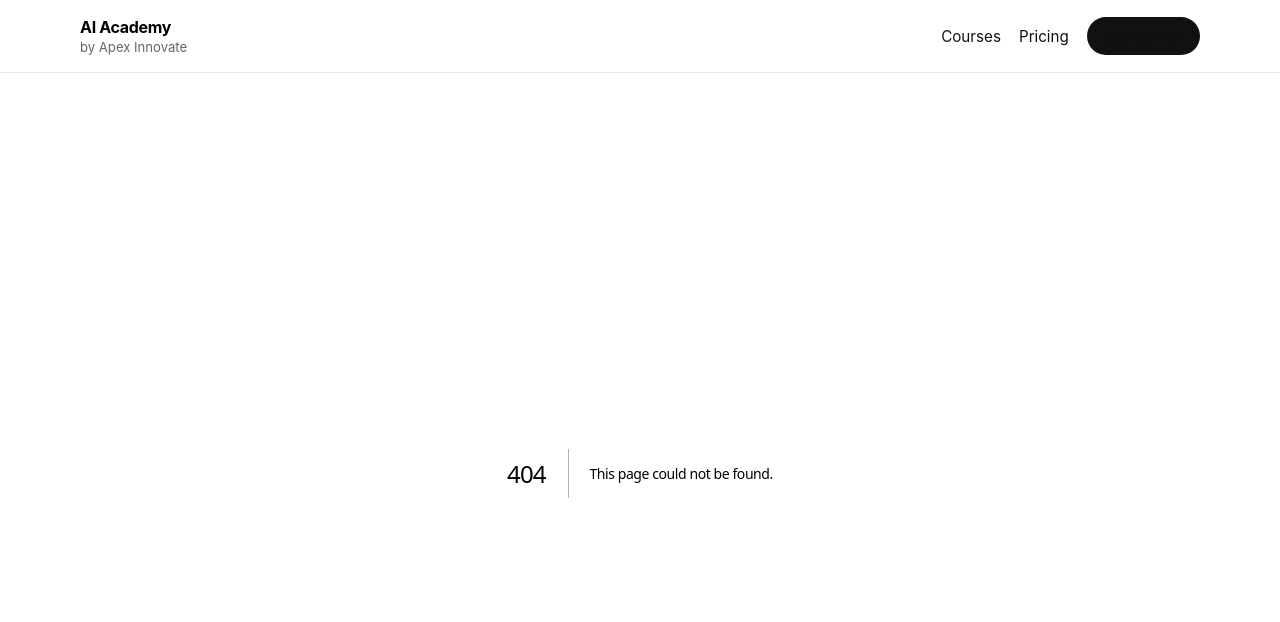
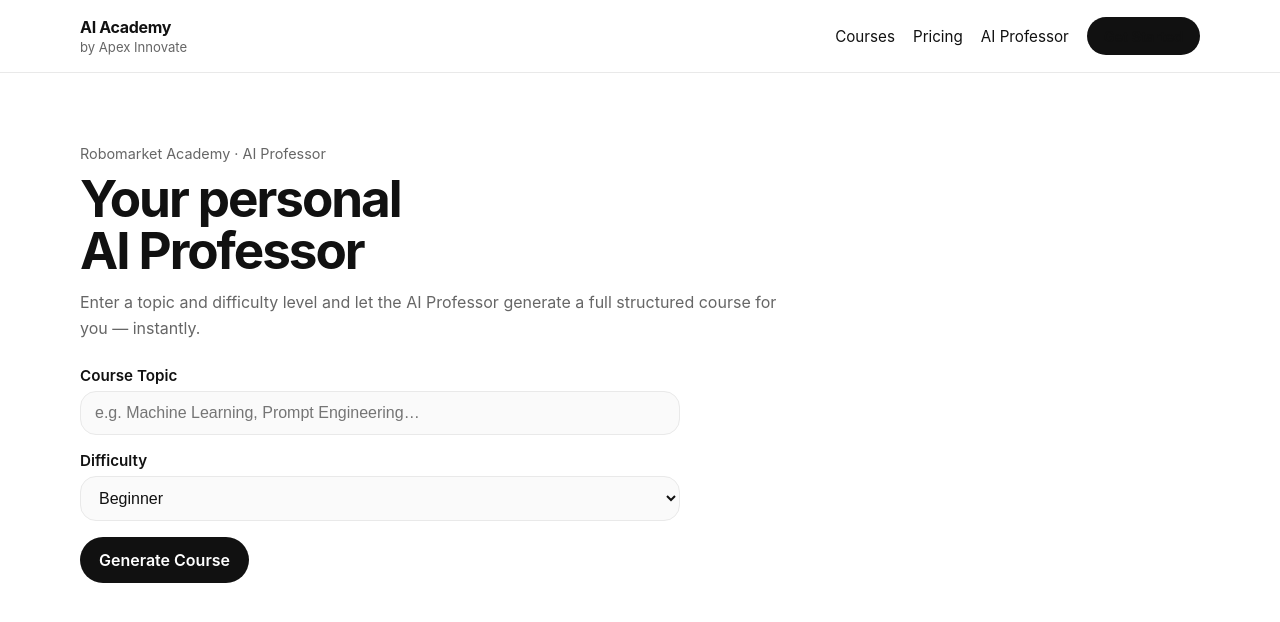
Before and after one commit to Joenasriani/aicourses, a Next.js app: page /ai-professor in a window 1280 px wide. Before the commit this address had no page. Shown: the top 622 px of the page. Built offline with nearby package versions, Linux system fonts and the light colour scheme.

Commit message:
Add AI Professor server action and page
Agent-Logs-Url: https://github.com/Joenasriani/aicourses/sessions/39d6fe1b-4cd2-4125-85a2-8676e0d2a132

Co-authored-by: Joenasriani <3828735+Joenasriani@users.noreply.github.com>

```diff
--- /dev/null
+++ b/app/actions/ai-professor.js
@@ -0,0 +1,65 @@
+"use server"
+
+export async function generateCourse(formData) {
+  const topic = formData.get("topic")
+  const difficulty = formData.get("difficulty")
+
+  if (!process.env.OPENROUTER_API_KEY) {
+    return "Error: OPENROUTER_API_KEY is not configured."
+  }
+
+  if (!topic || !topic.trim()) {
+    return "Error: Please provide a course topic."
+  }
+
+  let response
+  try {
+    response = await fetch("https://openrouter.ai/api/v1/chat/completions", {
+      method: "POST",
+      headers: {
+        "Authorization": `Bearer ${process.env.OPENROUTER_API_KEY}`,
+        "Content-Type": "application/json",
+      },
+      body: JSON.stringify({
+        model: "google/gemini-2.0-flash-001",
+        messages: [
+          {
+            role: "system",
+            content: "You are a world-class AI Professor at Robomarket Academy. Generate a structured course in Markdown. Include: # Title, ## Lesson Overview, ## Deep Dive, ### Code Example, and a 3-question Quiz.",
+          },
+          {
+            role: "user",
+            content: `Create a ${difficulty} level course on the topic: "${topic}".`,
+          },
+        ],
+      }),
+    })
+  } catch (err) {
+    return `Error: Failed to reach the AI service. ${err.message}`
+  }
+
+  if (!response.ok) {
+    let detail = ""
+    try {
+      const errData = await response.json()
+      detail = errData?.error?.message || JSON.stringify(errData)
+    } catch {
+      detail = await response.text()
+    }
+    return `Error: OpenRouter returned ${response.status}. ${detail}`
+  }
+
+  let data
+  try {
+    data = await response.json()
+  } catch {
+    return "Error: Could not parse the AI response."
+  }
+
+  const content = data?.choices?.[0]?.message?.content
+  if (!content) {
+    return "Error: No content returned from the AI."
+  }
+
+  return content
+}
--- /dev/null
+++ b/app/ai-professor/page.js
@@ -0,0 +1,127 @@
+"use client"
+
+import { useState } from "react"
+import { generateCourse } from "../actions/ai-professor"
+
+export default function AIProfessorPage() {
+  const [result, setResult] = useState("")
+  const [loading, setLoading] = useState(false)
+
+  async function handleSubmit(e) {
+    e.preventDefault()
+    setLoading(true)
+    setResult("")
+    const content = await generateCourse(new FormData(e.target))
+    setResult(content)
+    setLoading(false)
+  }
+
+  return (
+    <main>
+      <div className="hero" style={{ paddingBottom: "24px" }}>
+        <div className="container">
+          <p className="eyebrow">Robomarket Academy · AI Professor</p>
+          <h1 style={{ fontSize: "clamp(1.8rem, 5vw, 3.2rem)" }}>Your personal<br />AI Professor</h1>
+          <p className="hero-text">Enter a topic and difficulty level and let the AI Professor generate a full structured course for you — instantly.</p>
+        </div>
+      </div>
+
+      <section className="section" style={{ paddingTop: "0" }}>
+        <div className="container">
+          <form onSubmit={handleSubmit} style={{ maxWidth: "600px" }}>
+            <div style={{ display: "grid", gap: "16px" }}>
+              <div style={{ display: "grid", gap: "6px" }}>
+                <label htmlFor="topic" style={{ fontWeight: "600", fontSize: "0.95rem" }}>
+                  Course Topic
+                </label>
+                <input
+                  id="topic"
+                  name="topic"
+                  type="text"
+                  required
+                  placeholder="e.g. Machine Learning, Prompt Engineering…"
+                  style={{
+                    width: "100%",
+                    padding: "12px 14px",
+                    borderRadius: "var(--radius)",
+                    border: "1px solid var(--border)",
+                    background: "var(--surface)",
+                    color: "var(--text)",
+                    fontSize: "1rem",
+                    outline: "none",
+                  }}
+                />
+              </div>
+
+              <div style={{ display: "grid", gap: "6px" }}>
+                <label htmlFor="difficulty" style={{ fontWeight: "600", fontSize: "0.95rem" }}>
+                  Difficulty
+                </label>
+                <select
+                  id="difficulty"
+                  name="difficulty"
+                  defaultValue="Beginner"
+                  style={{
+                    width: "100%",
+                    padding: "12px 14px",
+                    borderRadius: "var(--radius)",
+                    border: "1px solid var(--border)",
+                    background: "var(--surface)",
+                    color: "var(--text)",
+                    fontSize: "1rem",
+                    outline: "none",
+                  }}
+                >
+                  <option value="Beginner">Beginner</option>
+                  <option value="Intermediate">Intermediate</option>
+                  <option value="Advanced">Advanced</option>
+                </select>
+              </div>
+
+              <button
+                type="submit"
+                disabled={loading}
+                className="btn btn-primary"
+                style={{ width: "fit-content", opacity: loading ? 0.7 : 1 }}
+              >
+                {loading ? "Generating…" : "Generate Course"}
+              </button>
+            </div>
+          </form>
+
+          {loading && (
+            <div style={{ marginTop: "32px", color: "var(--muted)", fontSize: "0.95rem" }}>
+              The AI Professor is preparing your lesson…
+            </div>
+          )}
+
+          {result && !loading && (
+            <div
+              className="value-card"
+              style={{
+                marginTop: "32px",
+                maxHeight: "70vh",
+                overflowY: "auto",
+                maxWidth: "800px",
+              }}
+            >
+              <pre
+                style={{
+                  whiteSpace: "pre-wrap",
+                  wordBreak: "break-word",
+                  margin: 0,
+                  fontFamily: "inherit",
+                  fontSize: "0.95rem",
+                  lineHeight: "1.7",
+                  color: "var(--text)",
+                }}
+              >
+                {result}
+              </pre>
+            </div>
+          )}
+        </div>
+      </section>
+    </main>
+  )
+}
--- a/app/layout.js
+++ b/app/layout.js
@@ -19,6 +19,7 @@ export default function RootLayout({ children }) {
               <nav className="site-nav">
                 <a href="/courses">Courses</a>
                 <a href="/pricing">Pricing</a>
+                <a href="/ai-professor">AI Professor</a>
                 <a href="/courses" className="btn btn-primary" style={{ minHeight: '38px', padding: '0 16px', fontSize: '0.9rem' }}>Get Started</a>
               </nav>
             </div>
```
Also changed, not shown: 1 other file (tests, documents, lock files or other folders).
